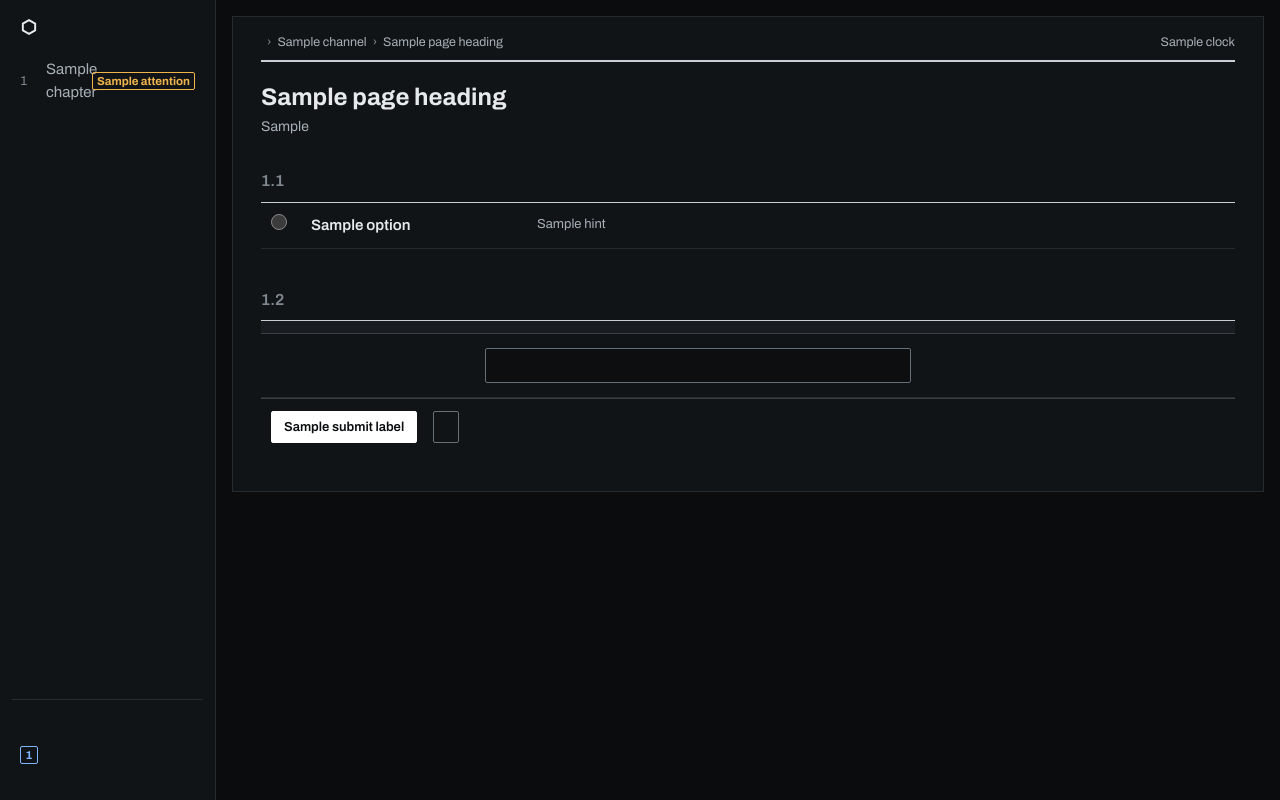
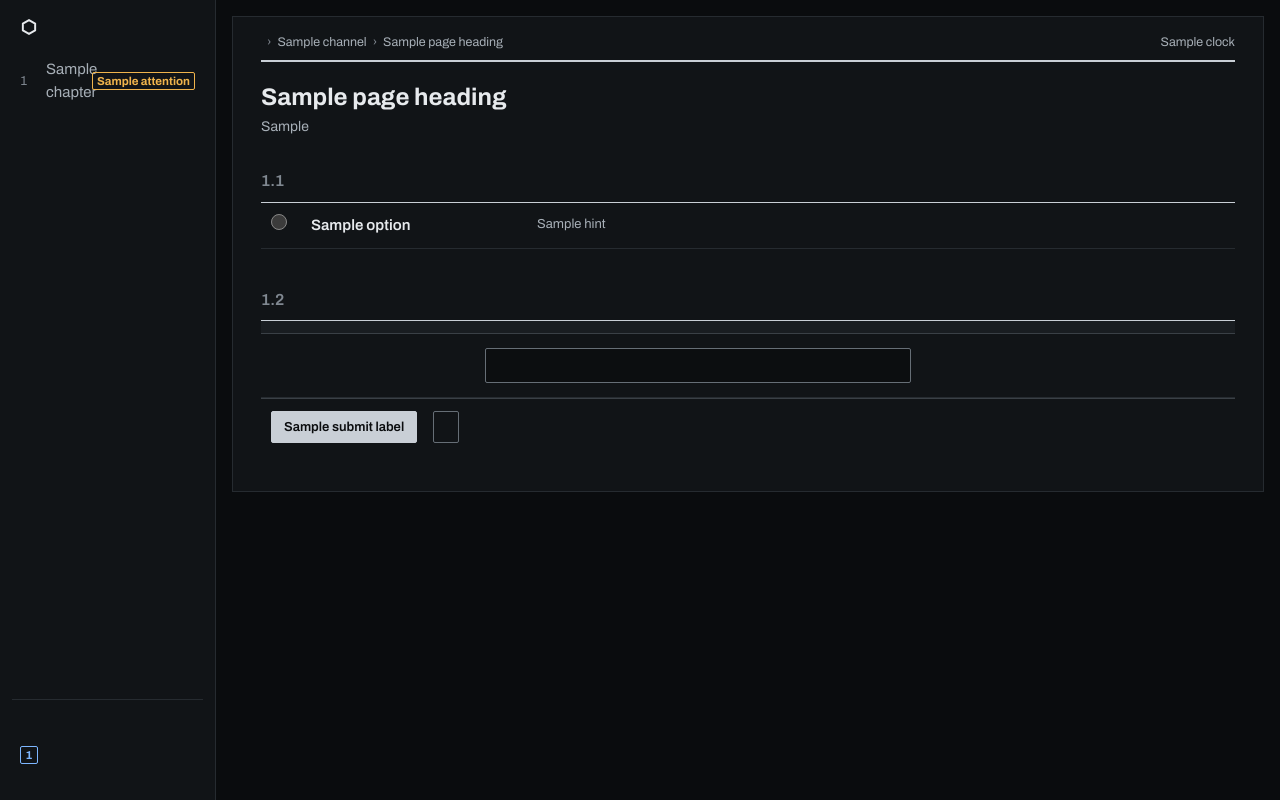
Before and after one commit to sinmentis/beehive, a Python web app: template src/beehive/web/templates/admin_add_source.html in a window 1280 px wide, while the restyled element is pressed. Run offline with Jinja, Linux system fonts and the light colour scheme; the template is opened without the code that fills it: most values are stand-ins (such as "Sample title", 1, 10 or a date in 2020).

Commit message:
fix(admin): keep the primary button readable while pressed
.btn:active outranked .btn-primary, so holding Space on a focused Save or
Create button showed dark text on the band colour (about 1.2:1). A pressed
primary button now dims to the ink rule tone (12.5:1).

Co-authored-by: Copilot <223556219+Copilot@users.noreply.github.com>
Copilot-Session: 04e1fe32-c9ca-43b2-ac4e-99b35ceb2e0b

```diff
--- a/src/beehive/web/static/admin.css
+++ b/src/beehive/web/static/admin.css
@@ -91,6 +91,7 @@ body.adm{min-height:100vh;margin:0}
 .btn:active{background:var(--band)}
 .btn-primary{border-color:var(--ink);background:var(--ink);color:var(--on-fill)}
 .btn-primary:hover{border-color:#fff;background:#fff}
+.btn-primary:active{border-color:var(--rule-ink);background:var(--rule-ink)}
 .btn-danger{border-color:var(--ctl-danger);color:var(--danger)}
 .btn-danger:hover{border-color:var(--danger);background:var(--danger);color:var(--on-fill)}
 .btn:disabled,.btn[aria-disabled=true]{border-color:var(--rule);background:transparent;color:var(--ink-3);cursor:not-allowed}
```
